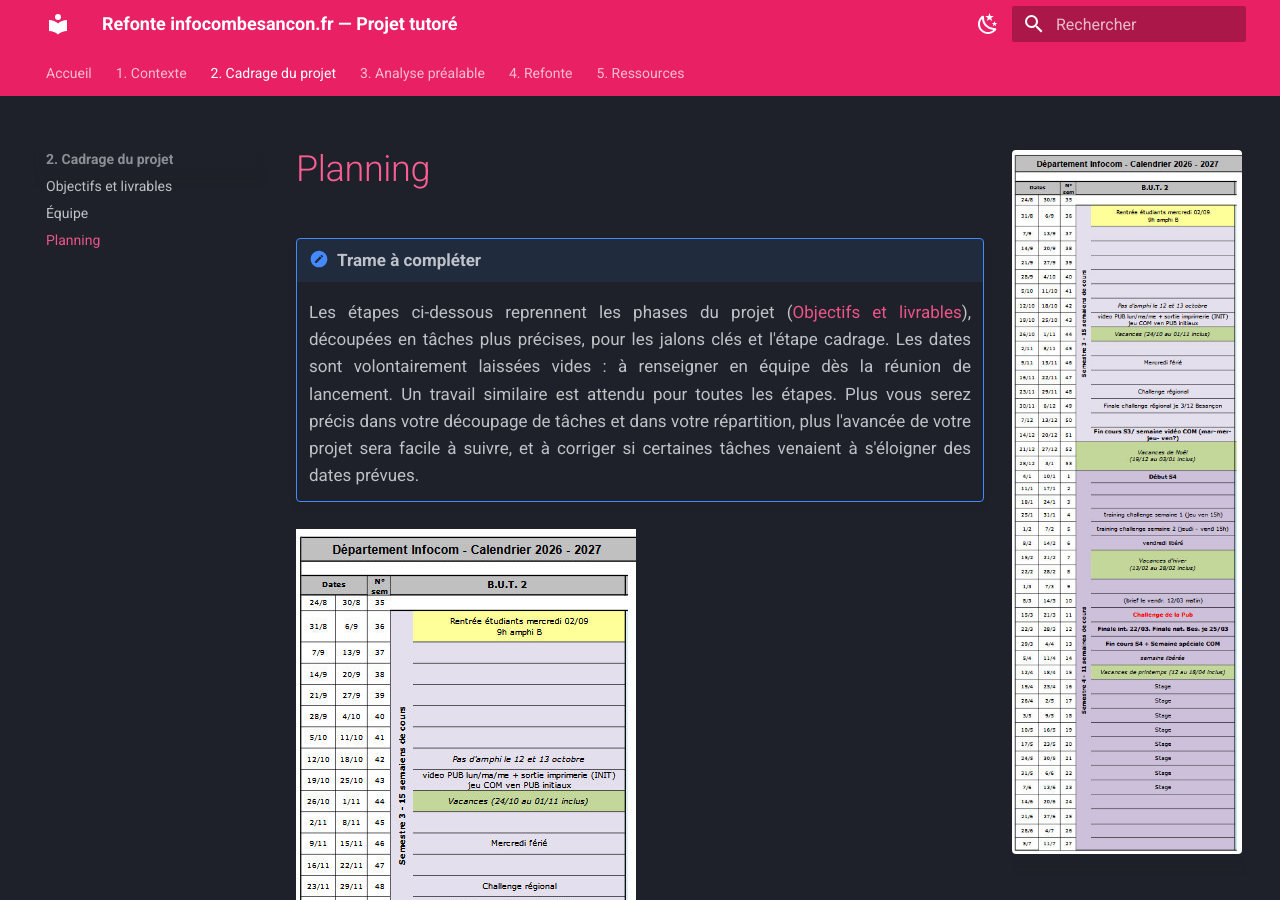
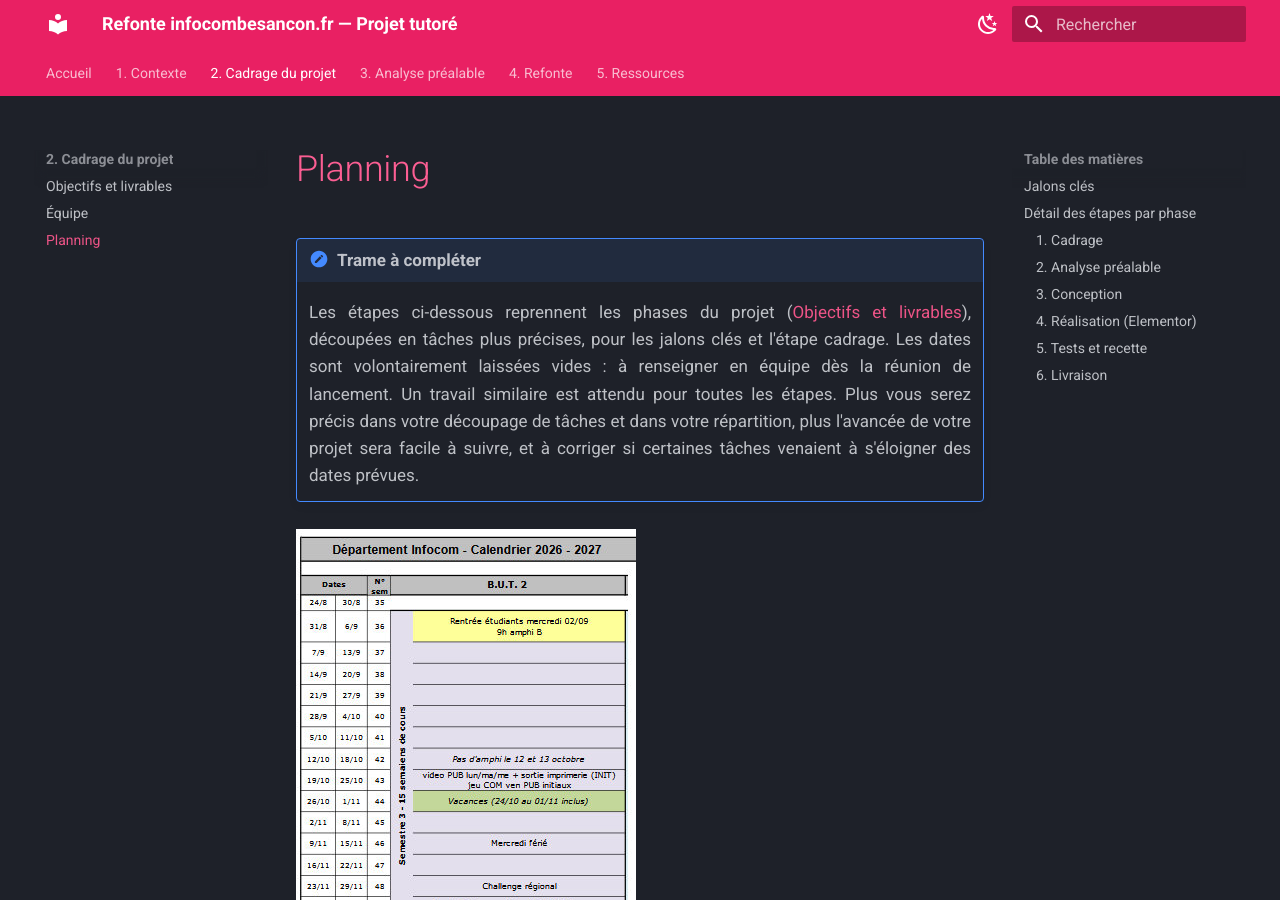
Before and after one commit to davidtrannoy-umlp/projet-tuteure, an MkDocs documentation site: the page built from docs/02-cadrage/planning.md, in a window 1280 px wide and 900 px high. Built offline with MkDocs 1.6.1 and Material for MkDocs 9.7.7, drawn with Linux system fonts in a browser that asks for light colours; some of the changed lines change nothing that is shown.

Commit message:
Retire la personnalisation de la table des matières (rendu jugé peu esthétique)

```diff
--- a/mkdocs.yml
+++ b/mkdocs.yml
@@ -2,7 +2,6 @@ site_name: Refonte infocombesancon.fr — Projet tutoré
 site_description: Cahier des charges et trame de cadrage pour la refonte du site infocombesancon.fr
 theme:
   name: material
-  custom_dir: overrides
   language: fr
   palette:
     - scheme: slate
```
